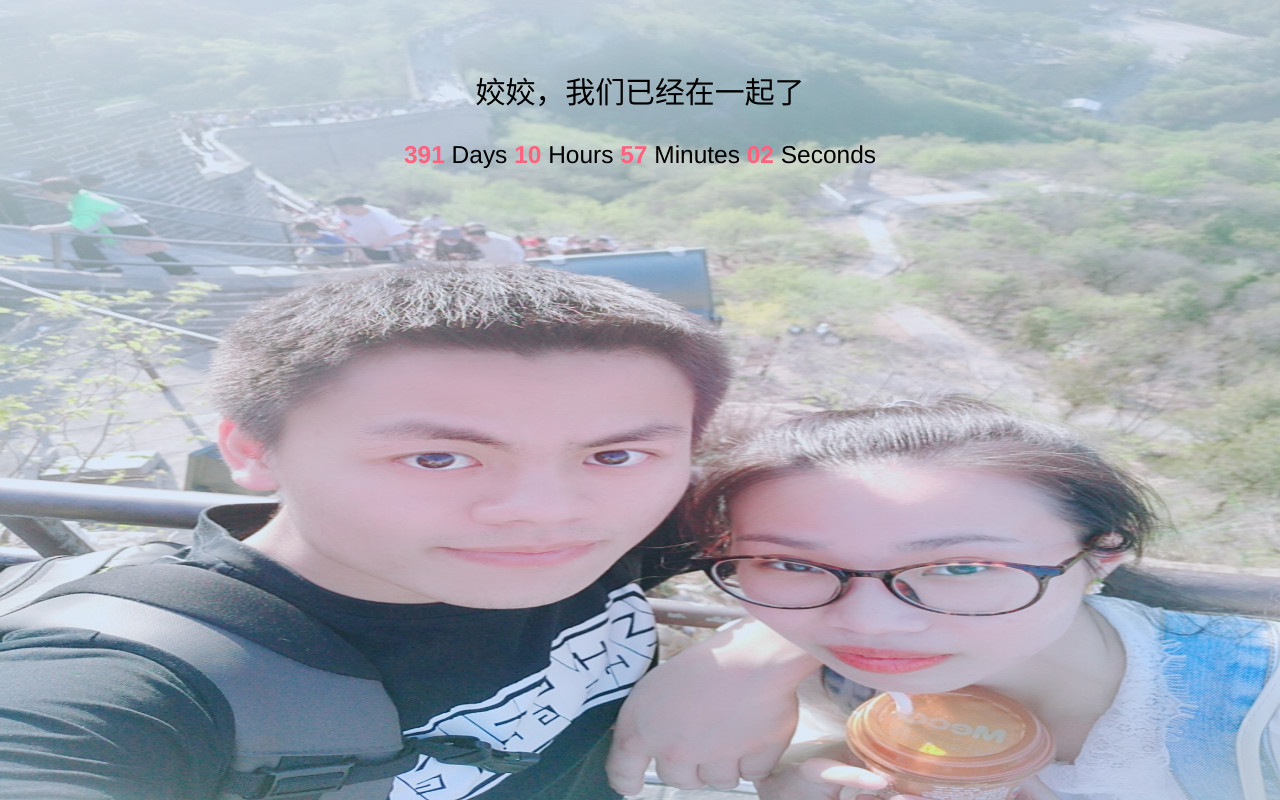
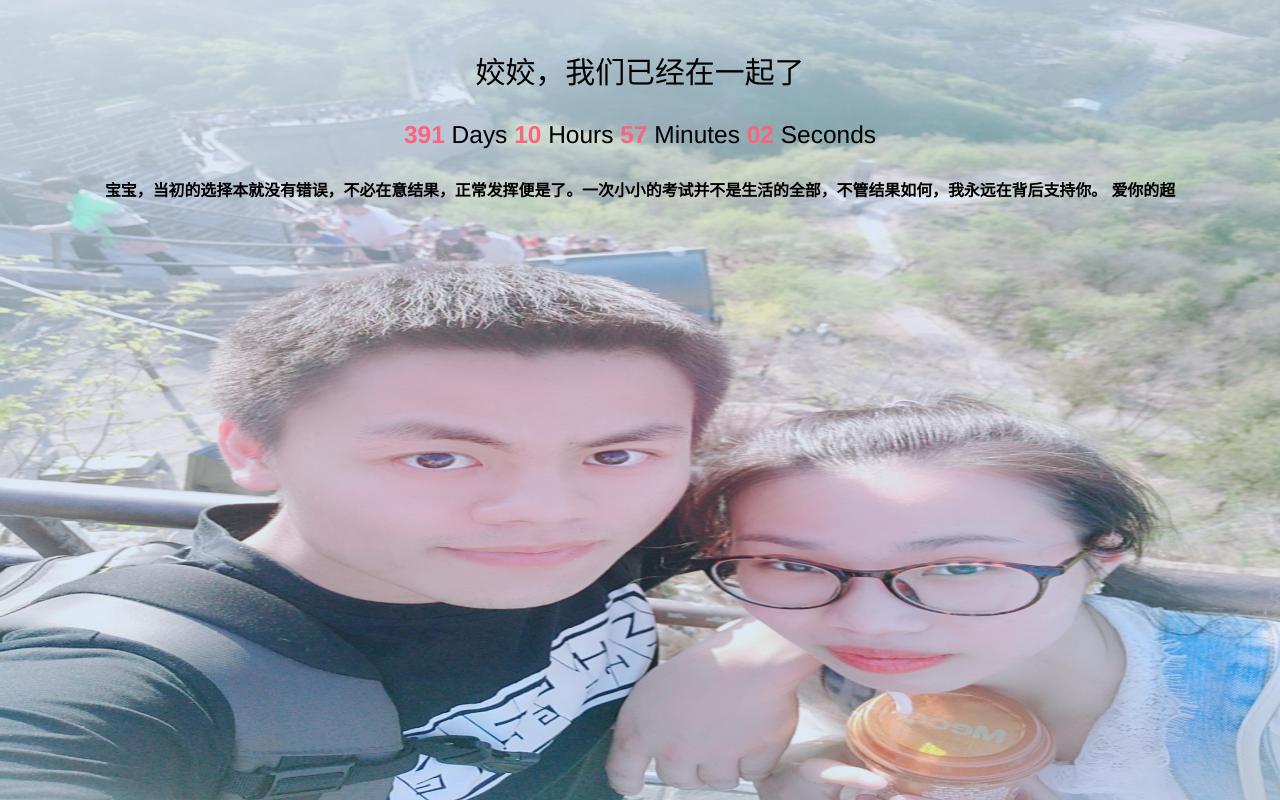
Before and after one commit to Magic-chao/romantic, a plain HTML site: page index.html in a window 1280 px wide. Drawn offline with Linux system fonts and the light colour scheme.

Commit message:
Update index.html

```diff
--- a/index.html
+++ b/index.html
@@ -56,6 +56,9 @@
 		<div class="timer">
 			<b id="d"></b> Days <b id="h"></b> Hours <b id="m"></b> Minutes <b id="s"></b> Seconds
 		</div>
+
+		<h3>宝宝，当初的选择本就没有错误，不必在意结果，正常发挥便是了。一次小小的考试并不是生活的全部，不管结果如何，我永远在背后支持你。
+                                                                                                                       爱你的超</h3>
 	</div>
     <script>
         function timer() {
```
